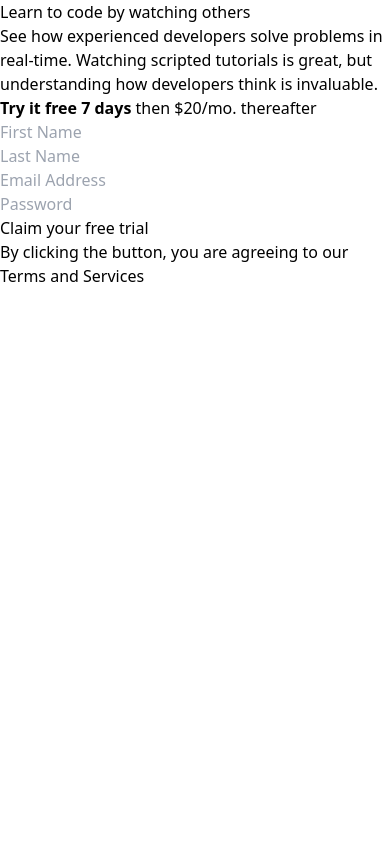
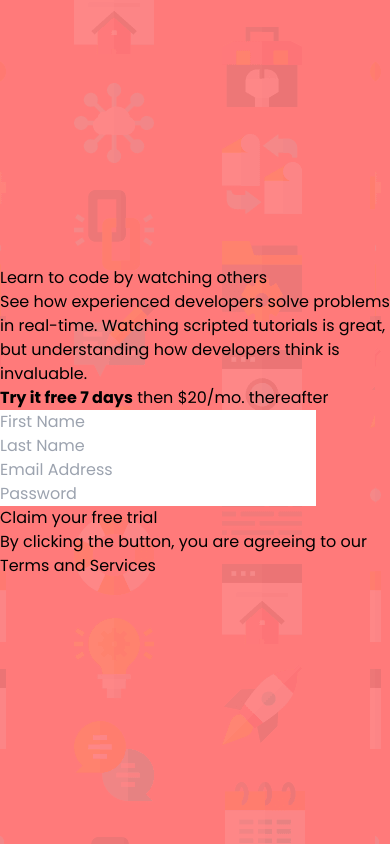
Before and after one commit to codexshell/intro-component-with-sign-up-form, a SvelteKit app: page / in a window 390 px wide. Built offline with nearby package versions, Linux system fonts and the light colour scheme.

Commit message:
(mobile): style body

```diff
--- a/src/routes/+layout.svelte
+++ b/src/routes/+layout.svelte
@@ -6,4 +6,14 @@
 	<slot />
 </main>
 
-<style></style>
+<style>
+	:global(body) {
+		min-height: 100vh;
+		background-image: url('/bg-intro-mobile.png');
+		background-color: theme('colors.p-red');
+		display: grid;
+		place-content: center;
+		font-family: theme('fontFamily.poppins');
+		font-size: theme('fontSize.base');
+	}
+</style>
--- a/src/routes/+page.svelte
+++ b/src/routes/+page.svelte
@@ -21,4 +21,6 @@
 	<div class="right" />
 </section>
 
-<style></style>
+<style>
+
+</style>
```
